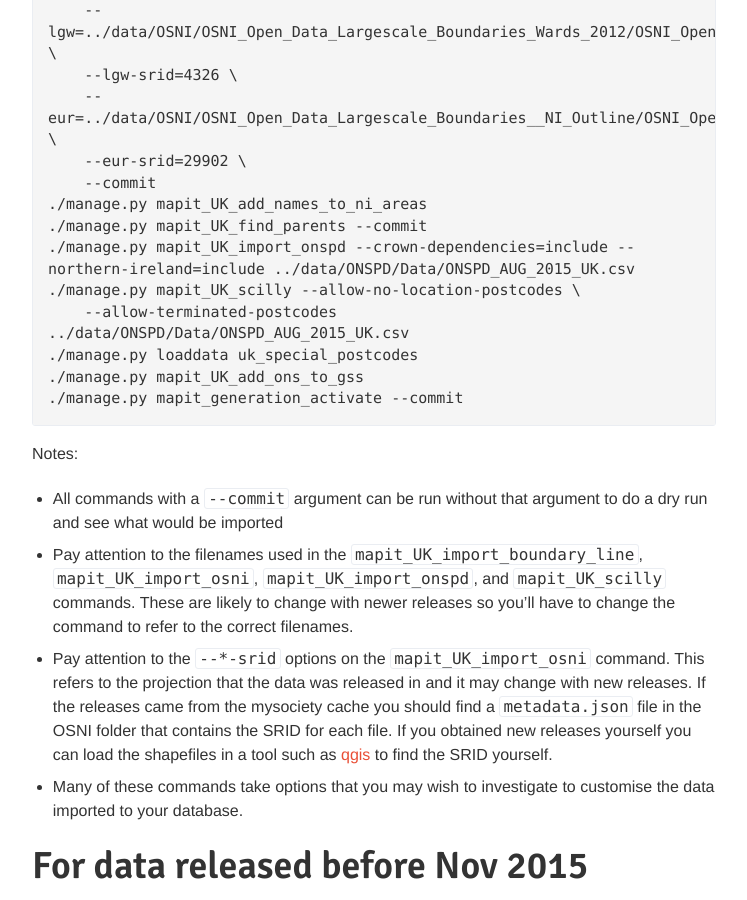
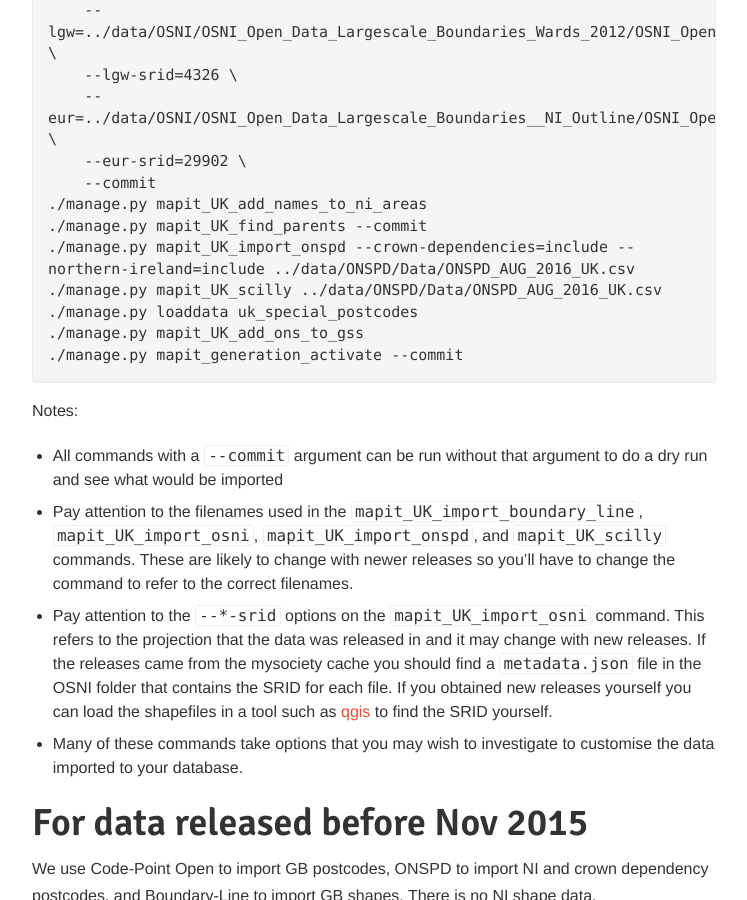
Before and after one commit to mysociety/mapit.poplus.org, a Jekyll site: the page built from docs/self-hosted/import/uk/index.md, in a window 1280 px wide and 900 px high, scrolled down 1405 px. Shown: the whole window, without its empty margins (266-1013 px from the left). Built offline with Jekyll 4.4.1, drawn with Linux system fonts in a browser that asks for light colours.

Commit message:
[UK] Update docs for Scilly import.
The main ONSPD line did not import terminated or no-location postcodes,
so keep that the same for the scilly line.

```diff
--- a/docs/self-hosted/import/uk/index.md
+++ b/docs/self-hosted/import/uk/index.md
@@ -51,9 +51,8 @@ We use ONSPD to import all uk postcodes, Boundary-Line to import GB shapes, and
     --commit
 ./manage.py mapit_UK_add_names_to_ni_areas
 ./manage.py mapit_UK_find_parents --commit
-./manage.py mapit_UK_import_onspd --crown-dependencies=include --northern-ireland=include ../data/ONSPD/Data/ONSPD_AUG_2015_UK.csv
-./manage.py mapit_UK_scilly --allow-no-location-postcodes \
-    --allow-terminated-postcodes ../data/ONSPD/Data/ONSPD_AUG_2015_UK.csv
+./manage.py mapit_UK_import_onspd --crown-dependencies=include --northern-ireland=include ../data/ONSPD/Data/ONSPD_AUG_2016_UK.csv
+./manage.py mapit_UK_scilly ../data/ONSPD/Data/ONSPD_AUG_2016_UK.csv
 ./manage.py loaddata uk_special_postcodes
 ./manage.py mapit_UK_add_ons_to_gss
 ./manage.py mapit_generation_activate --commit
```
